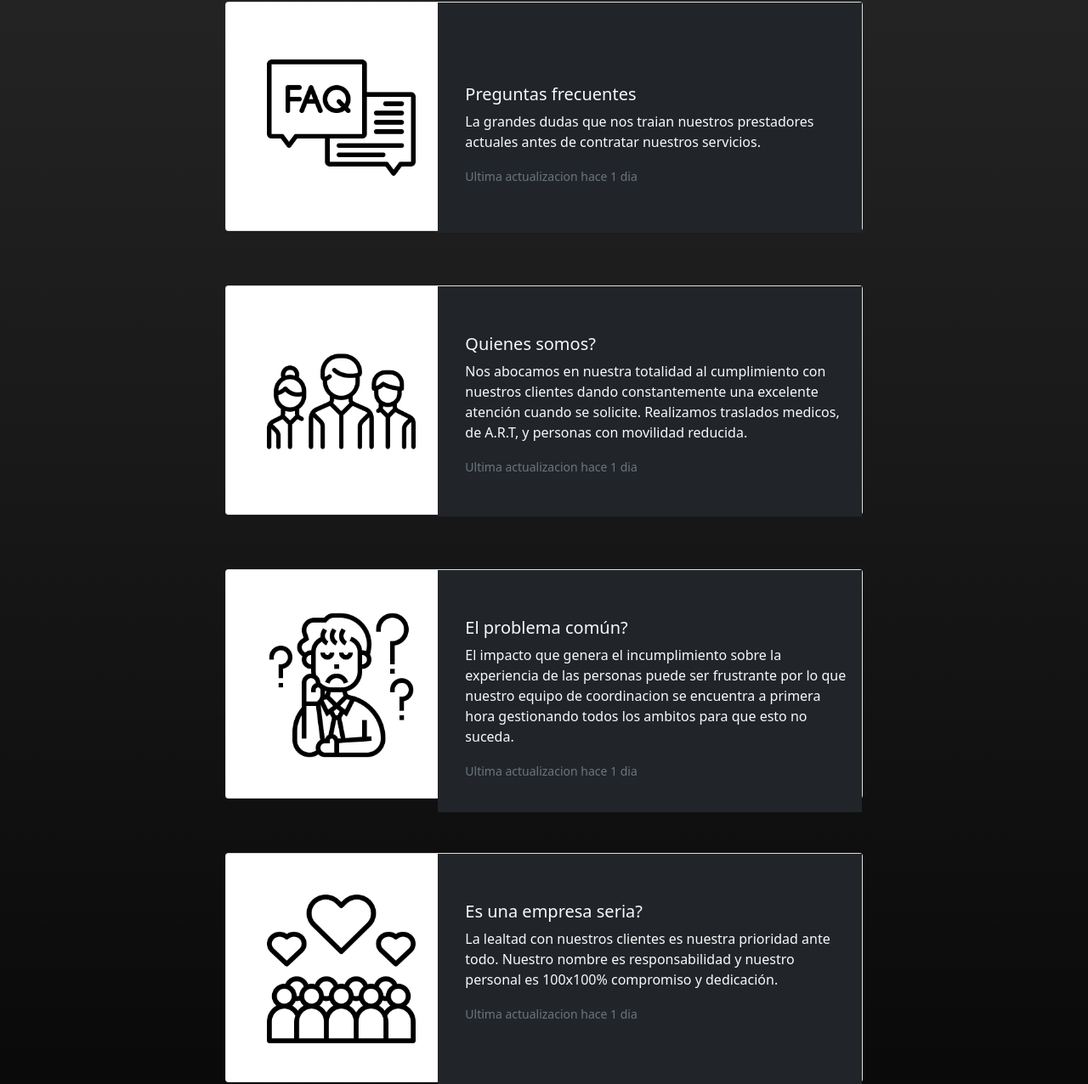
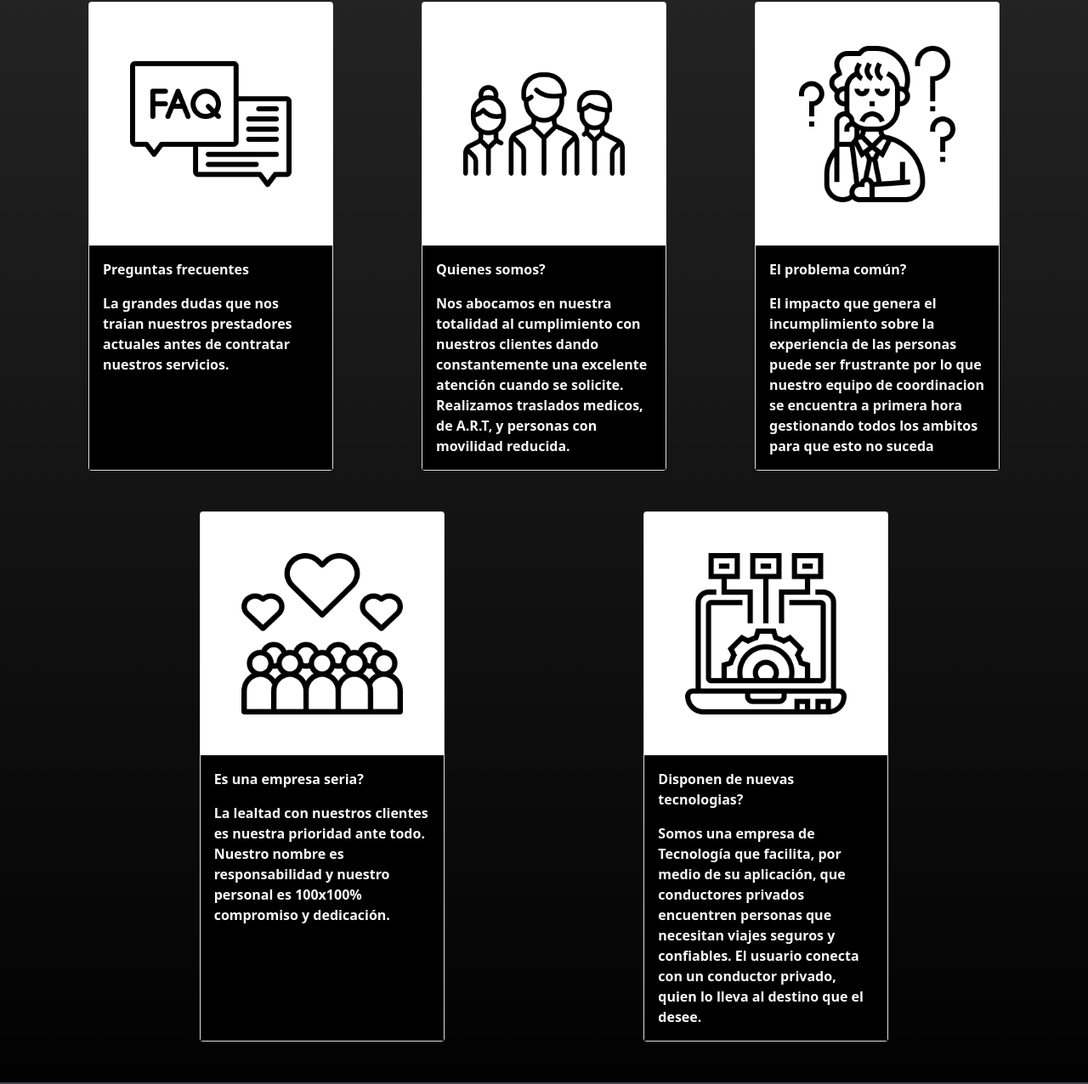
Before and after one commit to NicolasMoreira2236/PhenomBOOTSTRAP, a plain HTML site: page faqs.html in a window 1280 px wide. Shown: the part 118-1394 px from the top of the page at 85% size. Drawn offline with nearby package versions, Linux system fonts and the light colour scheme.

Commit message:
terminado

```diff
--- a/faqs.html
+++ b/faqs.html
@@ -56,106 +56,149 @@
        </div>
   </header>
 
-          <!-- card1 -->
-          <div class="d-flex justify-content-center pt-5 " >
-          <div class="card mb-3" style="width: 750px;height: 270px;">
-            <div class="row g-0">
-              <div class="col-md-4">
-                <img src="img/faq.png" class="mx-5 mt-5 pb-5 "style="width: 70%" alt="...">
-              </div>
-              <div class="col-md-8 bg-dark pb-4 pt-5 overflow-hidden">
-                <div class="card-body pt-5 mb-25 ms-3 pl-5">
-                  <h5 class="card-title text-light">Preguntas frecuentes</h5>
-                  <p class="card-text text-light">La grandes dudas que nos traian nuestros prestadores
-                    actuales antes de contratar nuestros servicios.</p>
-                  <p class="card-text"><small class="text-muted">Ultima actualizacion hace 1 dia</small></p>
-                </div>
-              </div>
-            </div>
-          </div>
+
+<!-- card1 -->
+<div class="d-lg-none">
+<div class="d-flex justify-content-center pt-5">
+<div class="card" style="width: 18rem;">
+  <img src="img/faq.png" class="card-img-top img-fluid px-5 py-5" alt="...">
+  <div class="card-body bg-black">
+    <p class="card-text text-light fw-bold">Preguntas frecuentes</p>
+    <p class="card-text text-light fw-bold">La grandes dudas que nos traian nuestros prestadores
+      actuales antes de contratar nuestros servicios.</p>
+  </div>
+</div>
 </div>
 
 
+
+
+
 <!-- card2 -->
-<div class="d-flex justify-content-center pt-5 overflow-hidden" >
-  <div class="card mb-3" style="width: 750px;height: 270px;">
-    <div class="row g-0">
-      <div class="col-md-4">
-        <img src="img/group.png" class="mt-5 pb-5 ms-5"style="width: 70%" alt="...">
-      </div>
-      <div class="col-md-8 bg-dark pb-4 pt-5">
-        <div class="card-body pt-2 ms-3 pl-5">
-          <h5 class="card-title text-light">Quienes somos?</h5>
-          <p class="card-text text-light">Nos abocamos en nuestra totalidad al cumplimiento con nuestros
-            clientes dando constantemente una excelente atención cuando se solicite.
-            Realizamos traslados medicos, de A.R.T, y personas con movilidad reducida.</p>
-          <p class="card-text"><small class="text-muted">Ultima actualizacion hace 1 dia</small></p>
-        </div>
-      </div>
+<div class="d-flex justify-content-center pt-5">
+  <div class="card" style="width: 18rem;">
+    <img src="img/group.png" class="card-img-top img-fluid px-5 py-5" alt="...">
+    <div class="card-body bg-black">
+      <p class="card-text text-light fw-bold">Quienes somos?</p>
+      <p class="card-text text-light fw-bold">Nos abocamos en nuestra totalidad al cumplimiento con nuestros
+        clientes dando constantemente una excelente atención cuando se solicite.
+        Realizamos traslados medicos, de A.R.T, y personas con movilidad reducida.</p>
     </div>
+  </div>
+  </div>
+
+
+<!-- card3 -->
+<div class="d-flex justify-content-center pt-5">
+  <div class="card" style="width: 18rem;">
+    <img src="img/problem.png" class="card-img-top img-fluid px-5 py-5" alt="...">
+    <div class="card-body bg-black">
+      <p class="card-text text-light fw-bold">El problema común?</p>
+      <p class="card-text text-light fw-bold">El impacto que genera el incumplimiento sobre la experiencia de
+        las personas puede ser frustrante por lo que nuestro equipo de coordinacion
+        se encuentra a primera hora gestionando todos los ambitos para que esto no suceda</p>
+    </div>
+  </div>
+  </div>
+
+
+<!-- card4 -->
+<div class="d-flex justify-content-center pt-5">
+  <div class="card" style="width: 18rem;">
+    <img src="img/lealtad.png" class="card-img-top img-fluid px-5 py-5" alt="...">
+    <div class="card-body bg-black">
+      <p class="card-text text-light fw-bold">Es una empresa seria?</p>
+      <p class="card-text text-light fw-bold">La lealtad con nuestros clientes es nuestra prioridad ante todo.
+        Nuestro nombre es responsabilidad y nuestro personal es 100x100% compromiso y dedicación.</p>
+    </div>
+  </div>
+  </div>
+
+  <!-- card5 -->
+<div class="d-flex justify-content-center pt-5 pb-5">
+  <div class="card" style="width: 18rem;">
+    <img src="img/technology.png" class="card-img-top img-fluid px-5 py-5" alt="...">
+    <div class="card-body bg-black">
+      <p class="card-text text-light fw-bold">Disponen de nuevas tecnologias?</p>
+      <p class="card-text text-light fw-bold">Somos una empresa de Tecnología que facilita, por medio de su aplicación,
+        que conductores privados encuentren personas que necesitan viajes seguros y confiables.
+        El usuario conecta con un conductor privado, quien lo lleva al destino que el desee.</p>
+    </div>
+  </div>
   </div>
 </div>
 
-<!-- card3 -->
-<div class="d-flex justify-content-center pt-5 overflow-hidden" >
-  <div class="card mb-3" style="width: 750px;height: 270px;">
-    <div class="row g-0">
-      <div class="col-md-4">
-        <img src="img/problem.png" class="mt-5 pb-5 ms-5"style="width: 70%" alt="...">
-      </div>
-      <div class="col-md-8 bg-dark pb-4 pt-5">
-        <div class="card-body pt-2 ms-3 pl-5">
-          <h5 class="card-title text-light">El problema común?</h5>
-          <p class="card-text text-light">El impacto que genera el incumplimiento sobre la experiencia de
-            las personas puede ser frustrante por lo que nuestro equipo de coordinacion
-            se encuentra a primera hora gestionando todos los ambitos para que esto no suceda.</p>
-          <p class="card-text"><small class="text-muted">Ultima actualizacion hace 1 dia</small></p>
-        </div>
-      </div>
+<div class="d-sm-none d-lg-flex justify-content-evenly">
+<!-- card 1 -->
+<div class="d-flex justify-content-center pt-5">
+<div class="card" style="width: 18rem;">
+  <img src="img/faq.png" class="card-img-top img-fluid px-5 py-5" alt="...">
+  <div class="card-body bg-black">
+    <p class="card-text text-light fw-bold">Preguntas frecuentes</p>
+    <p class="card-text text-light fw-bold">La grandes dudas que nos traian nuestros prestadores
+      actuales antes de contratar nuestros servicios.</p>
+  </div>
+</div>
+</div>
+
+<!-- card2 -->
+<div class="d-flex justify-content-center pt-5">
+  <div class="card" style="width: 18rem;">
+    <img src="img/group.png" class="card-img-top img-fluid px-5 py-5" alt="...">
+    <div class="card-body bg-black">
+      <p class="card-text text-light fw-bold">Quienes somos?</p>
+      <p class="card-text text-light fw-bold">Nos abocamos en nuestra totalidad al cumplimiento con nuestros
+        clientes dando constantemente una excelente atención cuando se solicite.
+        Realizamos traslados medicos, de A.R.T, y personas con movilidad reducida.</p>
     </div>
+  </div>
+  </div>
+
+  <!-- card3 -->
+<div class="d-flex justify-content-center pt-5">
+  <div class="card" style="width: 18rem;">
+    <img src="img/problem.png" class="card-img-top img-fluid px-5 py-5" alt="...">
+    <div class="card-body bg-black">
+      <p class="card-text text-light fw-bold">El problema común?</p>
+      <p class="card-text text-light fw-bold">El impacto que genera el incumplimiento sobre la experiencia de
+        las personas puede ser frustrante por lo que nuestro equipo de coordinacion
+        se encuentra a primera hora gestionando todos los ambitos para que esto no suceda</p>
+    </div>
+  </div>
+  </div>
+
+</div>
+
+
+<div class="d-sm-none d-lg-flex justify-content-evenly pb-5">
+<!-- card4 -->
+<div class="d-flex justify-content-center pt-5">
+  <div class="card" style="width: 18rem;">
+    <img src="img/lealtad.png" class="card-img-top img-fluid px-5 py-5" alt="...">
+    <div class="card-body bg-black">
+      <p class="card-text text-light fw-bold">Es una empresa seria?</p>
+      <p class="card-text text-light fw-bold">La lealtad con nuestros clientes es nuestra prioridad ante todo.
+        Nuestro nombre es responsabilidad y nuestro personal es 100x100% compromiso y dedicación.</p>
+    </div>
+  </div>
+  </div>
+
+
+  <!-- card5 -->
+<div class="d-flex justify-content-center pt-5 ">
+  <div class="card" style="width: 18rem;">
+    <img src="img/technology.png" class="card-img-top img-fluid px-5 py-5" alt="...">
+    <div class="card-body bg-black">
+      <p class="card-text text-light fw-bold">Disponen de nuevas tecnologias?</p>
+      <p class="card-text text-light fw-bold">Somos una empresa de Tecnología que facilita, por medio de su aplicación,
+        que conductores privados encuentren personas que necesitan viajes seguros y confiables.
+        El usuario conecta con un conductor privado, quien lo lleva al destino que el desee.</p>
+    </div>
+  </div>
   </div>
 </div>
 
 
-<!-- card4 -->
-<div class="d-flex justify-content-center pt-5 overflow-hidden" >
-  <div class="card mb-3" style="width: 750px;height: 270px;">
-    <div class="row g-0">
-      <div class="col-md-4">
-        <img src="img/lealtad.png" class="mt-5 pb-5 ms-5"style="width: 70%" alt="...">
-      </div>
-      <div class="col-md-8 bg-dark pb-4 pt-5">
-        <div class="card-body pt-2 ms-3 pl-5">
-          <h5 class="card-title text-light">Es una empresa seria?</h5>
-          <p class="card-text text-light">La lealtad con nuestros clientes es nuestra prioridad ante todo.
-            Nuestro nombre es responsabilidad y nuestro personal es 100x100% compromiso y dedicación.</p>
-          <p class="card-text"><small class="text-muted">Ultima actualizacion hace 1 dia</small></p>
-        </div>
-      </div>
-    </div>
-  </div>
-</div>
-
-
-<!-- card5 -->
-<div class="d-flex justify-content-center pt-5 overflow-hidden mb-5" >
-  <div class="card mb-3" style="width: 750px;height: 270px;">
-    <div class="row g-0">
-      <div class="col-md-4">
-        <img src="img/technology.png" class="mt-5 pb-5 ms-5"style="width: 70%" alt="...">
-      </div>
-      <div class="col-md-8 bg-dark pb-1 pt-5">
-        <div class="card-body pt-2 ms-3 pl-5">
-          <h5 class="card-title text-light">Disponen de nuevas tecnologias?</h5>
-          <p class="card-text text-light">Somos una empresa de Tecnología que facilita, por medio de su aplicación,
-            que conductores privados encuentren personas que necesitan viajes seguros y confiables.
-            El usuario conecta con un conductor privado, quien lo lleva al destino que el desee.</p>
-          <p class="card-text"><small class="text-muted">Ultima actualizacion hace 1 dia</small></p>
-        </div>
-      </div>
-    </div>
-  </div>
-</div>
 
 
 <!-- footer -->
```
